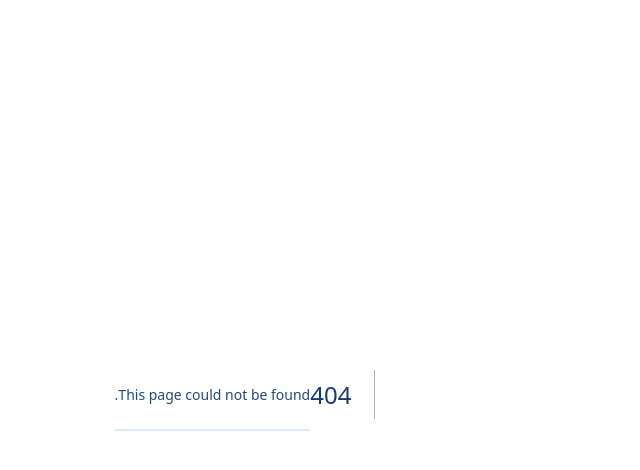
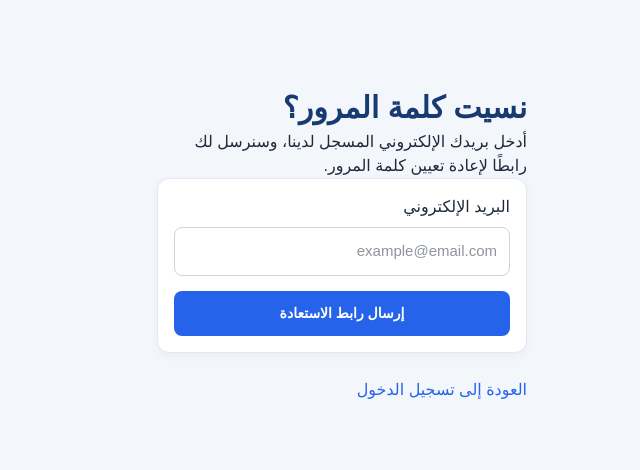
Before and after one commit to Abdulrahman600-tech/members-management, a Next.js app: page /forgot-password in a window 1280 px wide. Before the commit this address had no page. Shown: the top 470 px of the page, without its empty margins (427-1067 px from the left). Built offline with nearby package versions, Linux system fonts and the light colour scheme; no server answers.

Commit message:
Add password reset feature

```diff
--- /dev/null
+++ b/app/forgot-password/page.tsx
@@ -0,0 +1,112 @@
+"use client";
+
+import { useState } from "react";
+import Link from "next/link";
+import { supabase } from "../../lib/supabase";
+
+export default function ForgotPasswordPage() {
+  const [email, setEmail] = useState("");
+  const [message, setMessage] = useState("");
+  const [error, setError] = useState("");
+  const [loading, setLoading] = useState(false);
+
+  async function sendResetEmail(e: React.FormEvent<HTMLFormElement>) {
+    e.preventDefault();
+    setMessage("");
+    setError("");
+    setLoading(true);
+
+    try {
+      const { error } = await supabase.auth.resetPasswordForEmail(
+        email.trim(),
+        {
+          redirectTo:
+            `${window.location.origin}/reset-password`,
+        }
+      );
+
+      if (error) throw error;
+
+      setMessage(
+        "إذا كان هذا البريد مسجلًا لدينا، فستصلك رسالة تحتوي على رابط إعادة تعيين كلمة المرور. يرجى فحص صندوق الوارد والبريد غير المرغوب فيه."
+      );
+    } catch (err) {
+      console.error("Password reset error:", err);
+      setError(
+        "تعذر إرسال طلب الاستعادة حاليًا. يرجى المحاولة مرة أخرى."
+      );
+    } finally {
+      setLoading(false);
+    }
+  }
+
+  return (
+    <main
+      dir="rtl"
+      lang="ar"
+      style={{
+        maxWidth: 420,
+        margin: "60px auto",
+        padding: 25,
+        fontFamily: "Arial, sans-serif",
+      }}
+    >
+      <h1>نسيت كلمة المرور؟</h1>
+
+      <p>
+        أدخل بريدك الإلكتروني المسجل لدينا، وسنرسل لك رابطًا
+        لإعادة تعيين كلمة المرور.
+      </p>
+
+      <form onSubmit={sendResetEmail}>
+        <label htmlFor="email">البريد الإلكتروني</label>
+
+        <input
+          id="email"
+          type="email"
+          value={email}
+          onChange={(e) => setEmail(e.target.value)}
+          required
+          autoComplete="email"
+          placeholder="example@email.com"
+          style={{
+            display: "block",
+            width: "100%",
+            padding: 12,
+            marginTop: 8,
+            marginBottom: 15,
+            boxSizing: "border-box",
+          }}
+        />
+
+        <button
+          type="submit"
+          disabled={loading}
+          style={{
+            width: "100%",
+            padding: 12,
+            cursor: loading ? "wait" : "pointer",
+          }}
+        >
+          {loading ? "جارٍ الإرسال..." : "إرسال رابط الاستعادة"}
+        </button>
+      </form>
+
+      {message && (
+        <p role="status" style={{ color: "green", marginTop: 20 }}>
+          {message}
+        </p>
+      )}
+
+      {error && (
+        <p role="alert" style={{ color: "red", marginTop: 20 }}>
+          {error}
+        </p>
+      )}
+
+      <p style={{ marginTop: 25 }}>
+        <Link href="/login">العودة إلى تسجيل الدخول</Link>
+      </p>
+    </main>
+  );
+}
--- a/app/login/page.tsx
+++ b/app/login/page.tsx
@@ -1,7 +1,7 @@
-
 "use client";
 
 import { useState } from "react";
+import Link from "next/link";
 import { useRouter } from "next/navigation";
 import { supabase } from "../../lib/supabase";
 
@@ -19,7 +19,6 @@ export default function LoginPage() {
     setLoading(true);
 
     try {
-      // تسجيل الدخول
       const { error: loginError } =
         await supabase.auth.signInWithPassword({
           email: email.trim(),
@@ -33,7 +32,6 @@ export default function LoginPage() {
         return;
       }
 
-      // التحقق من صلاحية الحساب
       const { data: roleData, error: roleError } =
         await supabase.rpc("current_user_role");
 
@@ -43,21 +41,18 @@ export default function LoginPage() {
         return;
       }
 
-      // توجيه المدير إلى لوحة الإدارة
       if (roleData === "admin") {
         router.replace("/");
         router.refresh();
         return;
       }
 
-      // توجيه العضو إلى صفحته الخاصة
       if (roleData === "member") {
         router.replace("/member");
         router.refresh();
         return;
       }
 
-      // رفض أي صلاحية غير معروفة
       await supabase.auth.signOut();
       setError("هذا الحساب لا يملك صلاحية دخول معتمدة.");
     } catch (err) {
@@ -71,11 +66,12 @@ export default function LoginPage() {
   return (
     <main
       dir="rtl"
+      lang="ar"
       style={{
         maxWidth: 400,
         margin: "80px auto",
         padding: 24,
-        fontFamily: "Arial",
+        fontFamily: "Arial, sans-serif",
       }}
     >
       <h1>تسجيل الدخول</h1>
@@ -113,13 +109,28 @@ export default function LoginPage() {
             display: "block",
             width: "100%",
             padding: 10,
-            margin: "8px 0 16px",
+            margin: "8px 0 8px",
             boxSizing: "border-box",
           }}
         />
 
+        <div style={{ textAlign: "left", marginBottom: 16 }}>
+          <Link
+            href="/forgot-password"
+            style={{
+              color: "#2563eb",
+              textDecoration: "underline",
+              fontSize: 14,
+            }}
+          >
+            نسيت كلمة المرور؟
+          </Link>
+        </div>
+
         {error && (
-          <p style={{ color: "red" }}>{error}</p>
+          <p style={{ color: "red" }} role="alert">
+            {error}
+          </p>
         )}
 
         <button
--- /dev/null
+++ b/app/reset-password/page.tsx
@@ -0,0 +1,189 @@
+"use client";
+
+import { useEffect, useState } from "react";
+import Link from "next/link";
+import { supabase } from "../../lib/supabase";
+
+export default function ResetPasswordPage() {
+  const [password, setPassword] = useState("");
+  const [confirmPassword, setConfirmPassword] = useState("");
+  const [ready, setReady] = useState(false);
+  const [loading, setLoading] = useState(false);
+  const [message, setMessage] = useState("");
+  const [error, setError] = useState("");
+
+  useEffect(() => {
+    let active = true;
+
+    async function checkSession() {
+      const { data, error } = await supabase.auth.getSession();
+
+      if (!active) return;
+
+      if (error || !data.session) {
+        setError(
+          "رابط إعادة تعيين كلمة المرور غير صالح أو انتهت صلاحيته. يرجى طلب رابط جديد."
+        );
+      } else {
+        setReady(true);
+      }
+    }
+
+    void checkSession();
+
+    const {
+      data: { subscription },
+    } = supabase.auth.onAuthStateChange((event, session) => {
+      if (!active) return;
+
+      if (event === "PASSWORD_RECOVERY" && session) {
+        setReady(true);
+        setError("");
+      }
+    });
+
+    return () => {
+      active = false;
+      subscription.unsubscribe();
+    };
+  }, []);
+
+  async function updatePassword(e: React.FormEvent<HTMLFormElement>) {
+    e.preventDefault();
+    setMessage("");
+    setError("");
+
+    if (password.length < 8) {
+      setError("يجب أن تتكون كلمة المرور من 8 أحرف على الأقل.");
+      return;
+    }
+
+    if (password !== confirmPassword) {
+      setError("كلمتا المرور غير متطابقتين.");
+      return;
+    }
+
+    setLoading(true);
+
+    try {
+      const { error } = await supabase.auth.updateUser({
+        password,
+      });
+
+      if (error) throw error;
+
+      setMessage("تم تغيير كلمة المرور بنجاح. يمكنك الآن تسجيل الدخول.");
+
+      await supabase.auth.signOut();
+      setPassword("");
+      setConfirmPassword("");
+      setReady(false);
+    } catch (err) {
+      console.error("Password update error:", err);
+      setError(
+        "تعذر تغيير كلمة المرور. يرجى طلب رابط استعادة جديد والمحاولة مرة أخرى."
+      );
+    } finally {
+      setLoading(false);
+    }
+  }
+
+  return (
+    <main
+      dir="rtl"
+      lang="ar"
+      style={{
+        maxWidth: 420,
+        margin: "60px auto",
+        padding: 25,
+        fontFamily: "Arial, sans-serif",
+      }}
+    >
+      <h1>إعادة تعيين كلمة المرور</h1>
+
+      {ready && (
+        <form onSubmit={updatePassword}>
+          <label htmlFor="password">كلمة المرور الجديدة</label>
+
+          <input
+            id="password"
+            type="password"
+            value={password}
+            onChange={(e) => setPassword(e.target.value)}
+            minLength={8}
+            autoComplete="new-password"
+            required
+            style={{
+              display: "block",
+              width: "100%",
+              padding: 12,
+              marginTop: 8,
+              marginBottom: 15,
+              boxSizing: "border-box",
+            }}
+          />
+
+          <label htmlFor="confirmPassword">
+            تأكيد كلمة المرور الجديدة
+          </label>
+
+          <input
+            id="confirmPassword"
+            type="password"
+            value={confirmPassword}
+            onChange={(e) => setConfirmPassword(e.target.value)}
+            minLength={8}
+            autoComplete="new-password"
+            required
+            style={{
+              display: "block",
+              width: "100%",
+              padding: 12,
+              marginTop: 8,
+              marginBottom: 15,
+              boxSizing: "border-box",
+            }}
+          />
+
+          <button
+            type="submit"
+            disabled={loading}
+            style={{
+              width: "100%",
+              padding: 12,
+              cursor: loading ? "wait" : "pointer",
+            }}
+          >
+            {loading ? "جارٍ الحفظ..." : "حفظ كلمة المرور الجديدة"}
+          </button>
+        </form>
+      )}
+
+      {message && (
+        <p role="status" style={{ color: "green", marginTop: 20 }}>
+          {message}
+        </p>
+      )}
+
+      {error && (
+        <p role="alert" style={{ color: "red", marginTop: 20 }}>
+          {error}
+        </p>
+      )}
+
+      {message && (
+        <p>
+          <Link href="/login">الانتقال إلى تسجيل الدخول</Link>
+        </p>
+      )}
+
+      {!ready && !message && error && (
+        <p>
+          <Link href="/forgot-password">
+            طلب رابط استعادة جديد
+          </Link>
+        </p>
+      )}
+    </main>
+  );
+}
```
